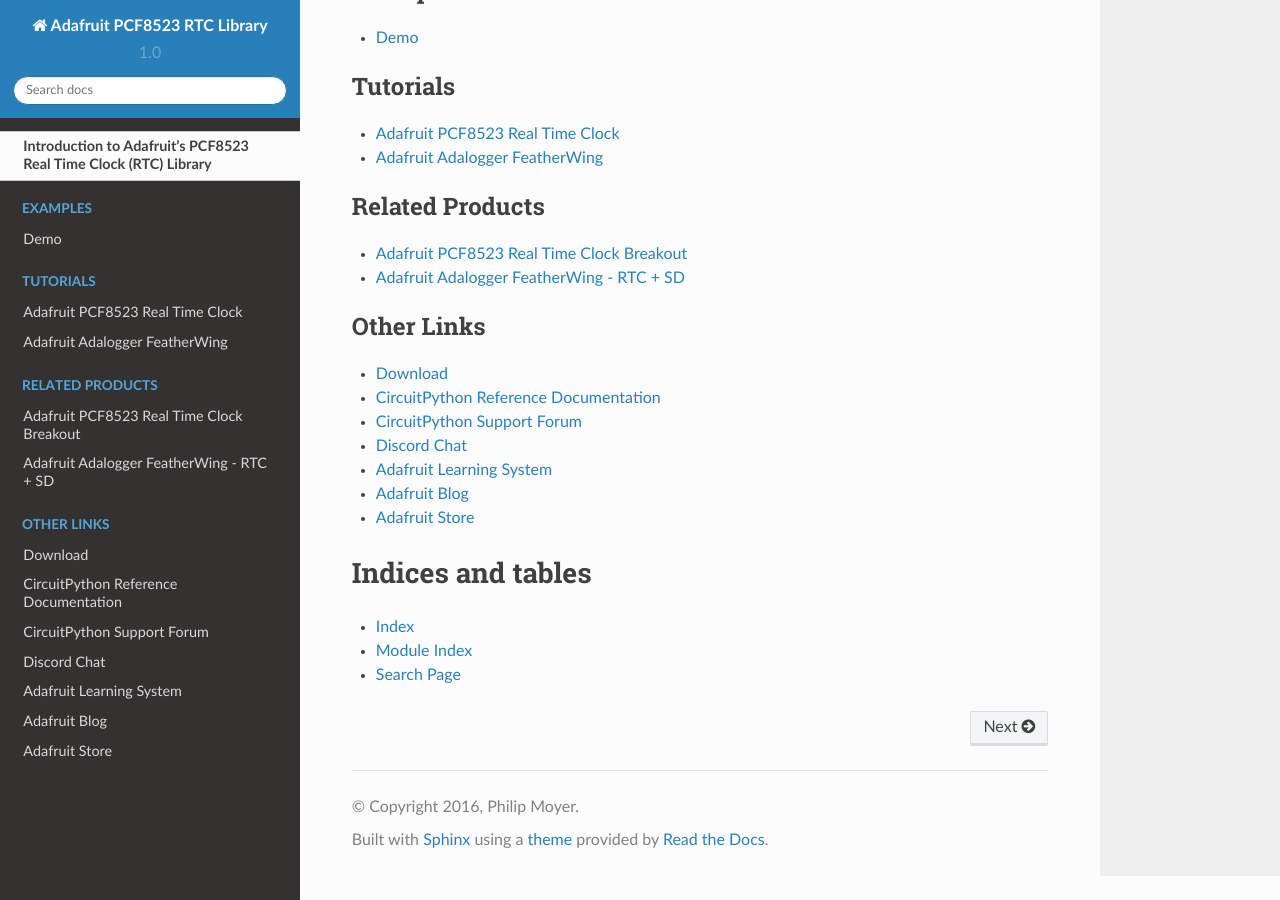
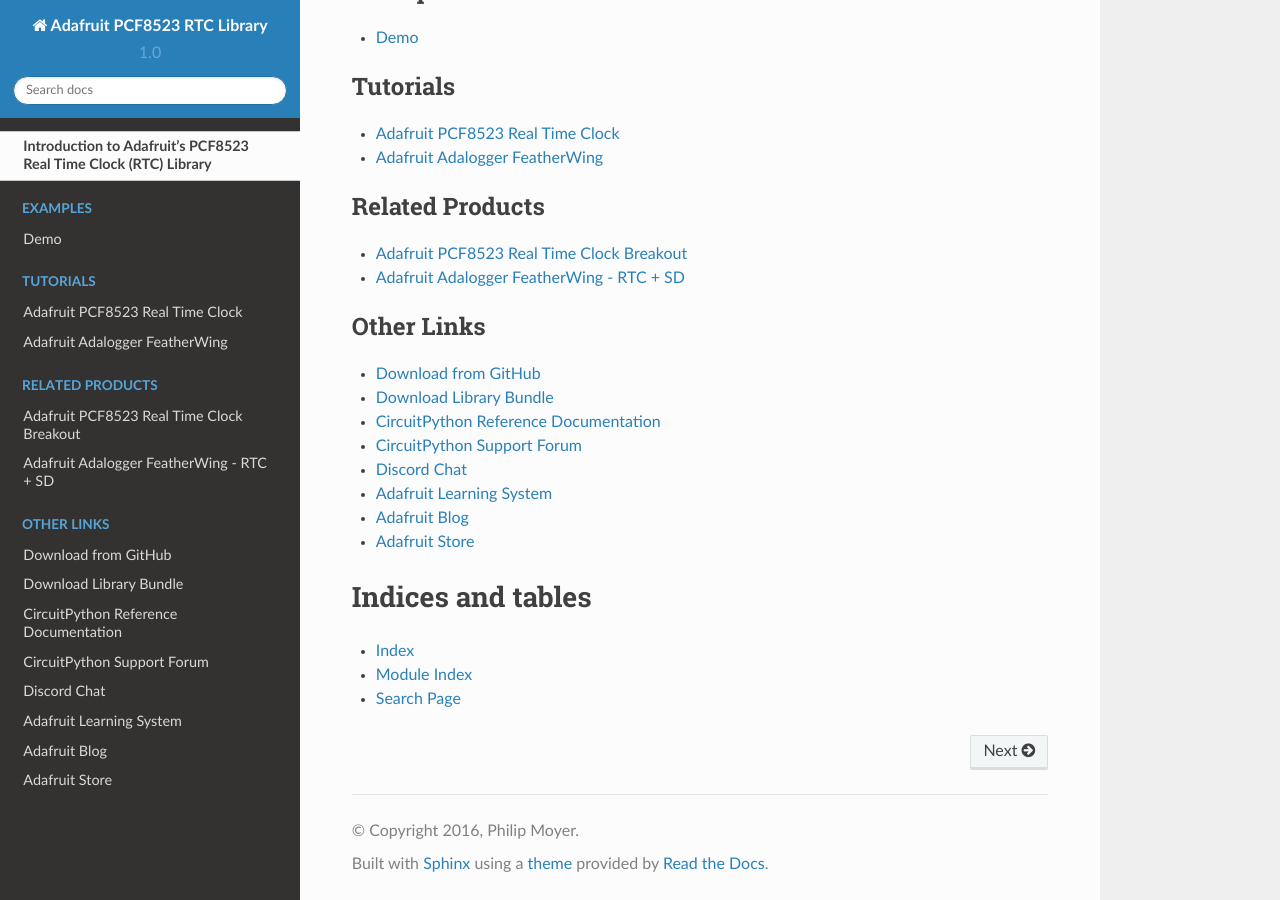
Before and after one commit to adafruit/Adafruit_CircuitPython_PCF8523, a Sphinx documentation site: the page built from docs/index.rst, in a window 1280 px wide and 900 px high, scrolled down 3371 px. Built offline with Sphinx 7.4.7 and the Read the Docs theme 2.0.0, drawn with Linux system fonts in a browser that asks for light colours.

Commit message:
Added cp.org link to index.rst

```diff
--- a/docs/index.rst
+++ b/docs/index.rst
@@ -35,7 +35,8 @@
 .. toctree::
     :caption: Other Links
 
-    Download <https://github.com/adafruit/Adafruit_CircuitPython_PCF8523/releases/latest>
+    Download from GitHub <https://github.com/adafruit/Adafruit_CircuitPython_PCF8523/releases/latest>
+    Download Library Bundle <https://circuitpython.org/libraries>
     CircuitPython Reference Documentation <https://docs.circuitpython.org>
     CircuitPython Support Forum <https://forums.adafruit.com/viewforum.php?f=60>
     Discord Chat <https://adafru.it/discord>
```
